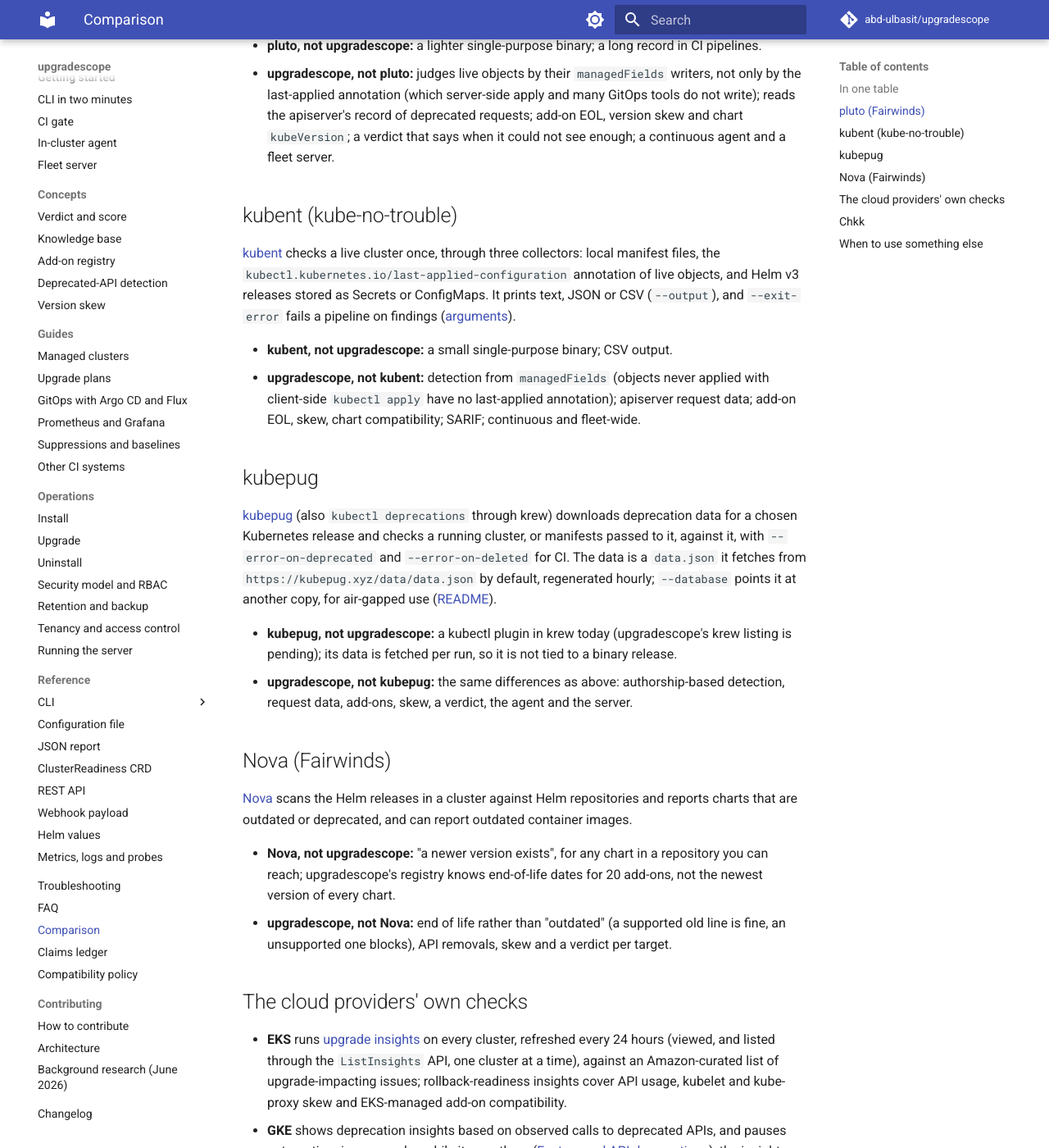
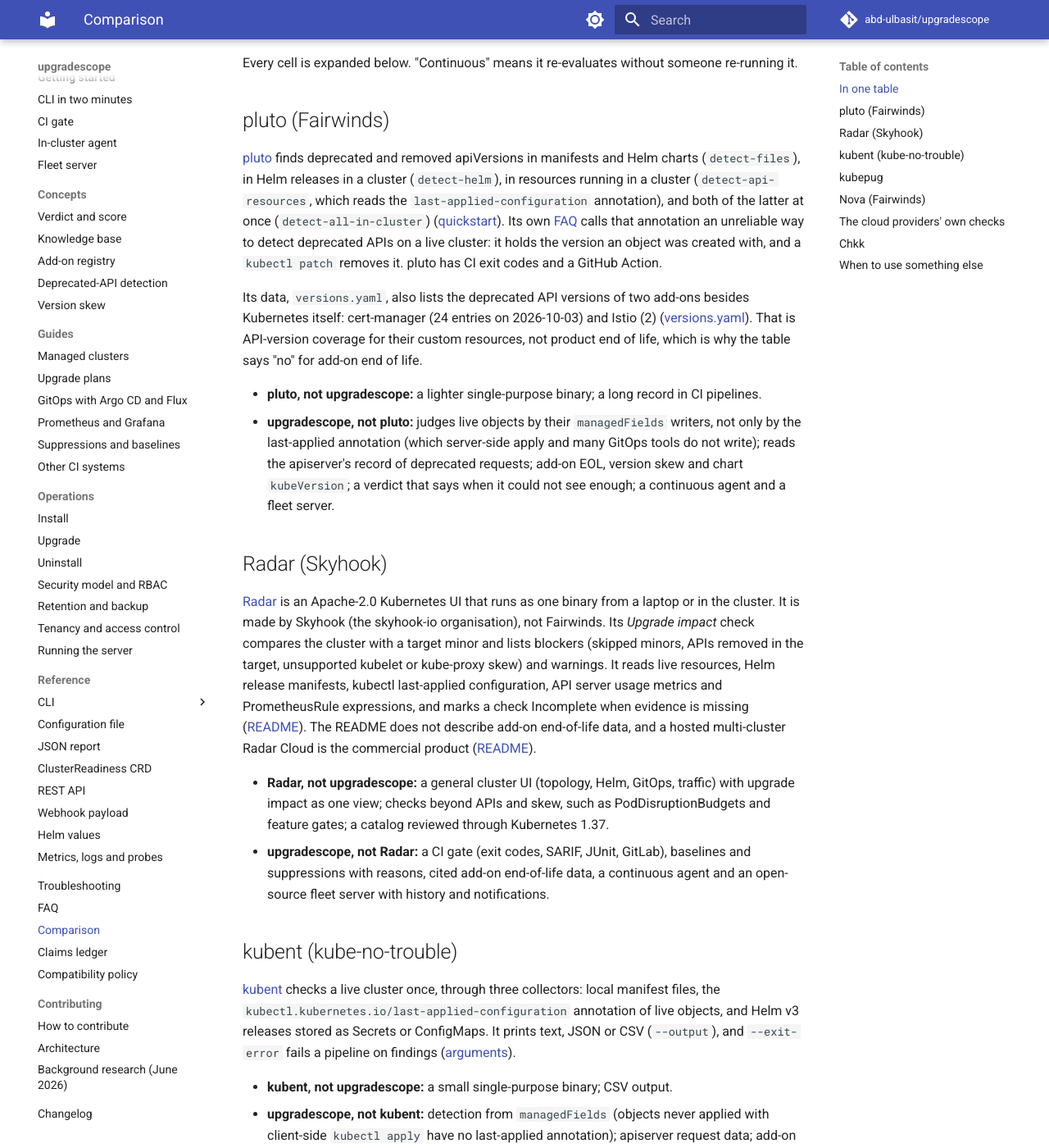
Before and after one commit to abd-ulbasit/upgradescope, an MkDocs documentation site: the page built from docs/comparison.md, in a window 1280 px wide and 1400 px high, scrolled down 1584 px. Shown: the whole window at 82% size. Built offline with MkDocs 1.6.1 and Material for MkDocs 9.7.7, drawn with Linux system fonts in a browser that asks for light colours; comment, search, counter and statistics services are not loaded; some of the changed text lies outside the part shown.

Commit message:
docs(comparison): add Radar, pluto's cert-manager and Istio data, cite pluto's FAQ
Radar (Skyhook, Apache-2.0) has an Upgrade impact check that overlaps on
removed APIs, the deprecated-API metric and kubelet/kube-proxy skew. pluto's
versions.yaml carries cert-manager and Istio API versions. The
last-applied-configuration limitation was cited to the pluto quickstart,
which does not say it; the pluto FAQ does.

Fixes #167

Co-Authored-By: Claude Fable 5 <noreply@anthropic.com>

```diff
--- a/docs/comparison.md
+++ b/docs/comparison.md
@@ -3,20 +3,22 @@
 Several tools answer parts of "what breaks when this cluster moves to the
 next Kubernetes minor?". This page says what each does that upgradescope
 does not, and the other way round, with a source for every claim about
-another tool (checked 2026-10-02; tools change, so check their current docs
+another tool (checked 2026-10-02, and 2026-10-03 for Radar and
+pluto's FAQ and data file; tools change, so check their current docs
 before deciding). Corrections are welcome as issues.
 
 ## In one table
 
 | | Deprecated / removed APIs | Add-on end of life | Version skew | Continuous | Fleet view |
 |---|---|---|---|---|---|
-| **pluto** | manifests, Helm releases, in-cluster resources | no | no | no (CLI) | no |
+| **pluto** | manifests, Helm releases, in-cluster resources | no (API versions of cert-manager and Istio only) | no | no (CLI) | no |
 | **kubent** | manifests, last-applied annotations, Helm releases | no | no | no (CLI) | no |
 | **kubepug** | live cluster or manifests, against a target's data | no | no | no (CLI) | no |
 | **Nova** | no | outdated and deprecated Helm charts, outdated images | no | no (CLI) | no |
 | **EKS cluster insights** | yes | EKS-managed add-on compatibility | kubelet, kube-proxy | yes, every 24 h | no (per cluster) |
 | **GKE deprecation insights** | requests to deprecated APIs | no | no | yes | per project and location |
 | **AKS** | blocks a minor upgrade on recent deprecated API use | no | no | at upgrade time | — |
+| **Radar** (Skyhook) | removed APIs in the target, from live resources, Helm manifests, last-applied configuration and apiserver metrics | not documented | kubelet, kube-proxy | live UI, checked when opened | hosted Radar Cloud (commercial) |
 | **Chkk** (commercial) | breaking changes and incompatibilities, curated (see below) | see below | see below | yes (SaaS) | yes |
 | **upgradescope** | written objects, manifests, Helm releases, apiserver requests | 20 add-ons, cited | kubelet, kube-proxy, control plane | yes (agent) | yes (server) |
 
@@ -30,8 +32,18 @@ apiVersions in manifests and Helm charts (`detect-files`), in Helm releases
 in a cluster (`detect-helm`), in resources running in a cluster
 (`detect-api-resources`, which reads the `last-applied-configuration`
 annotation), and both of the latter at once (`detect-all-in-cluster`)
-([quickstart](https://pluto.docs.fairwinds.com/quickstart/)). It has CI exit
-codes and a GitHub Action.
+([quickstart](https://pluto.docs.fairwinds.com/quickstart/)). Its own
+[FAQ](https://pluto.docs.fairwinds.com/faq/) calls that annotation an
+unreliable way to detect deprecated APIs on a live cluster: it holds the
+version an object was created with, and a `kubectl patch` removes it. pluto
+has CI exit codes and a GitHub Action.
+
+Its data, `versions.yaml`, also lists the deprecated API versions of two
+add-ons besides Kubernetes itself: cert-manager (24 entries on 2026-10-03)
+and Istio (2)
+([versions.yaml](https://github.com/FairwindsOps/pluto/blob/master/versions.yaml)).
+That is API-version coverage for their custom resources, not product end of
+life, which is why the table says "no" for add-on end of life.
 
 - **pluto, not upgradescope:** a lighter single-purpose binary; a long
   record in CI pipelines.
@@ -41,6 +53,30 @@ codes and a GitHub Action.
   apiserver's record of deprecated requests; add-on EOL, version skew and
   chart `kubeVersion`; a verdict that says when it could not see enough; a
   continuous agent and a fleet server.
+
+## Radar (Skyhook)
+
+[Radar](https://github.com/skyhook-io/radar) is an Apache-2.0 Kubernetes UI
+that runs as one binary from a laptop or in the cluster. It is made by
+Skyhook (the skyhook-io organisation), not Fairwinds. Its *Upgrade impact* check compares the cluster with a
+target minor and lists blockers (skipped minors, APIs removed in the target,
+unsupported kubelet or kube-proxy skew) and warnings. It reads live
+resources, Helm release manifests, kubectl last-applied configuration, API
+server usage metrics and PrometheusRule expressions, and marks a check
+Incomplete when evidence is missing
+([README](https://github.com/skyhook-io/radar#kubernetes-upgrade-impact)).
+The README does not describe add-on end-of-life data, and a hosted
+multi-cluster Radar Cloud is the commercial product
+([README](https://github.com/skyhook-io/radar#readme)).
+
+- **Radar, not upgradescope:** a general cluster UI (topology, Helm, GitOps,
+  traffic) with upgrade impact as one view; checks beyond APIs and skew,
+  such as PodDisruptionBudgets and feature gates; a catalog reviewed
+  through Kubernetes 1.37.
+- **upgradescope, not Radar:** a CI gate (exit codes, SARIF, JUnit, GitLab),
+  baselines and suppressions with reasons, cited add-on end-of-life data, a
+  continuous agent and an open-source fleet server with history and
+  notifications.
 
 ## kubent (kube-no-trouble)
 
@@ -137,6 +173,8 @@ public, cited pages ([background research](research.md)).
 - Only deprecated and removed APIs, in one CI step: pluto, kubent or
   kubepug are smaller, single-purpose binaries.
 - "Is there a newer chart?": Nova.
+- A UI to browse the cluster, with an upgrade-impact view and more
+  upgrade checks (PodDisruptionBudgets, feature gates): Radar.
 - On a single managed cluster, the provider's insights are already there;
   upgradescope adds pre-merge CI gating, third-party add-ons and a
   cross-provider fleet view.
```
Also changed, not shown: docs/research.md (+18 -3 lines).
